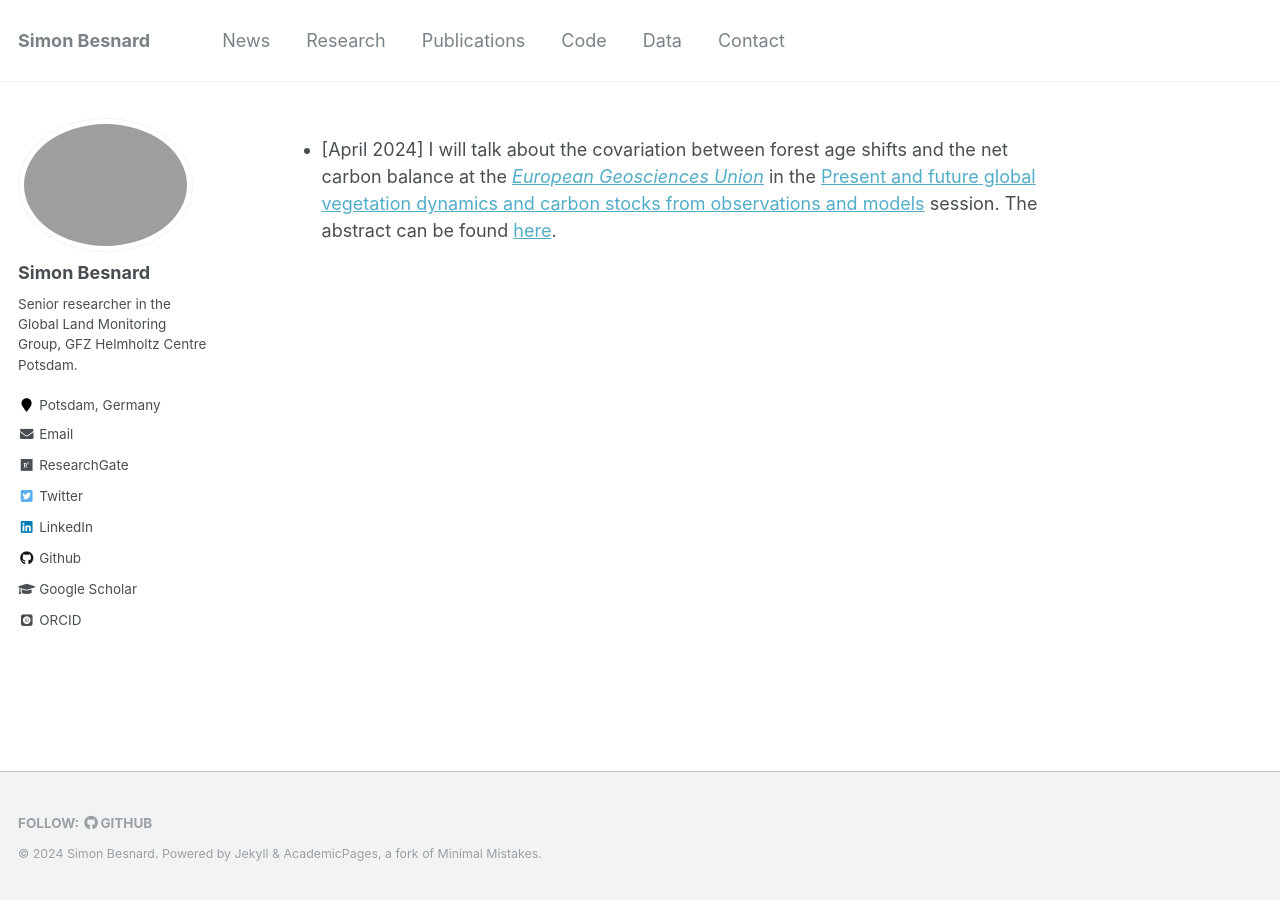
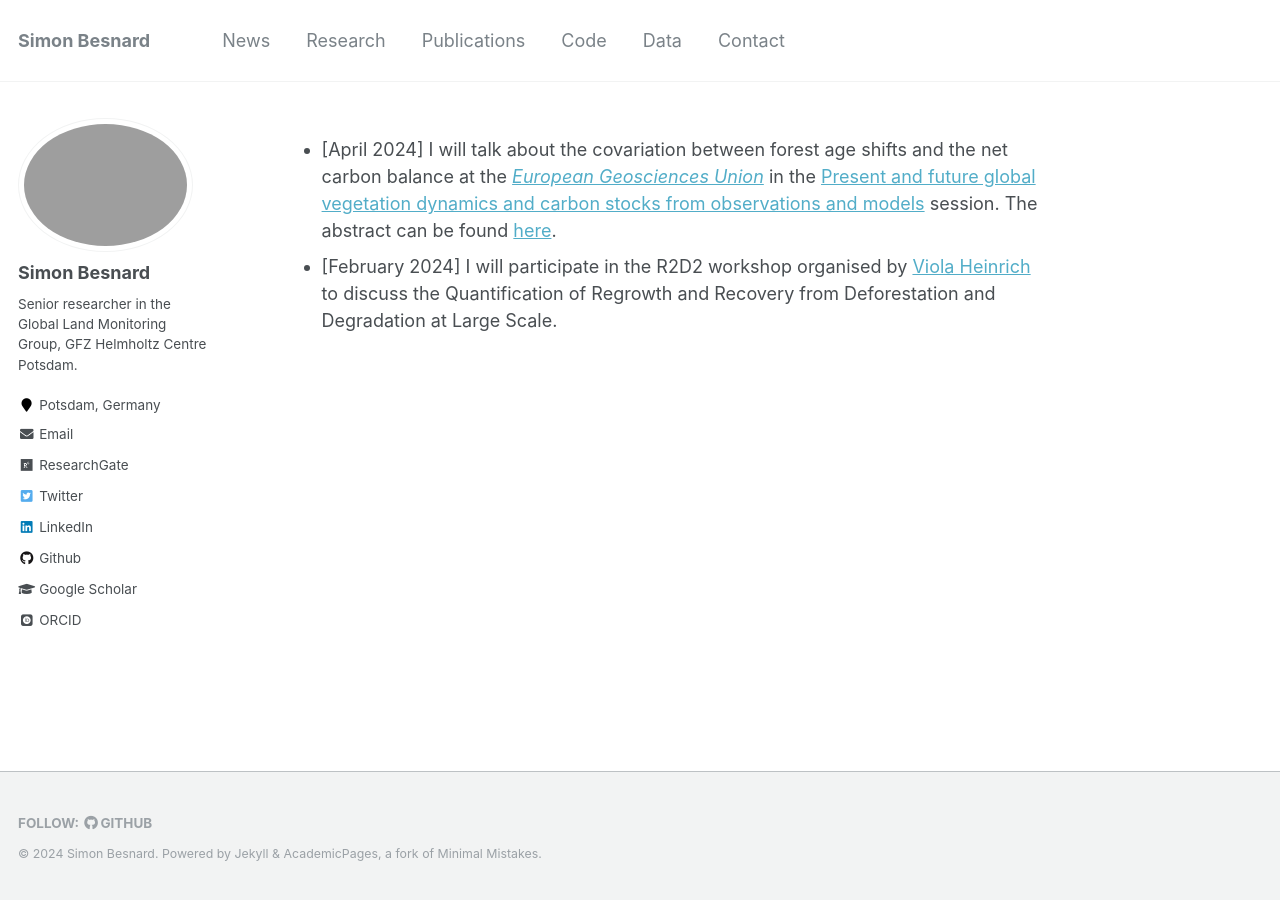
Before and after one commit to simonbesnard1/sbesnard.github.io, a Jekyll site: the page built from _pages/news_recent.md, in a window 1280 px wide. Built offline with Jekyll 4.4.1, drawn with Linux system fonts in a browser that asks for light colours; some web fonts are replaced; our own code applies the rules of GitHub Pages for plain Markdown files.

Commit message:
update news

```diff
--- a/_pages/news_recent.md
+++ b/_pages/news_recent.md
@@ -1 +1,2 @@
 * \[April 2024\]  I will talk about the covariation between forest age shifts and the net carbon balance at the [*European Geosciences Union*](https://www.egu24.eu/) in the [Present and future global vegetation dynamics and carbon stocks from observations and models](https://meetingorganizer.copernicus.org/EGU24/session/49947) session. The abstract can be found [here](https://meetingorganizer.copernicus.org/EGU24/EGU24-3888.html).
+* \[February 2024\]  I will participate in the R2D2 workshop organised by [Viola Heinrich](https://www.gfz-potsdam.de/staff/viola.helen.alejandra.heinrich/sec14) to discuss the Quantification of Regrowth and Recovery from Deforestation and Degradation at Large Scale.
```
